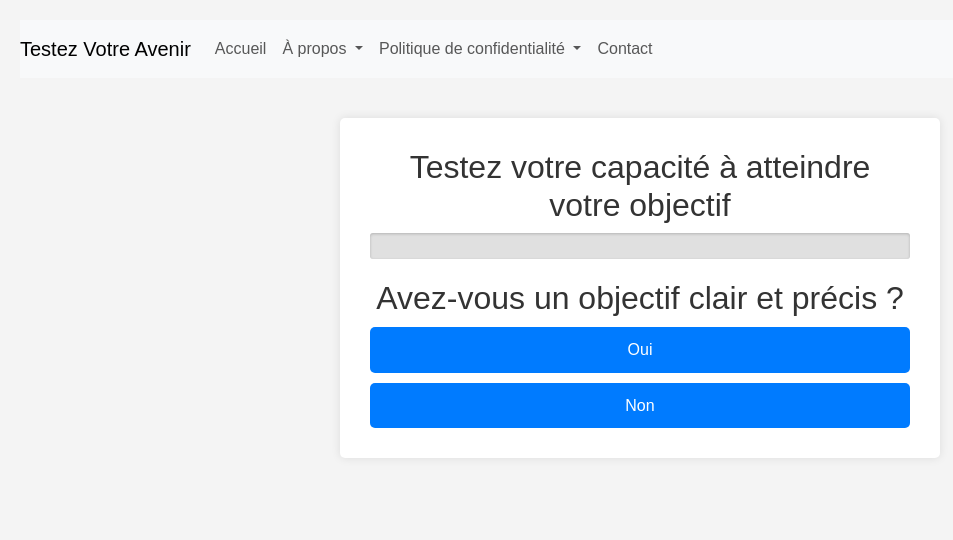
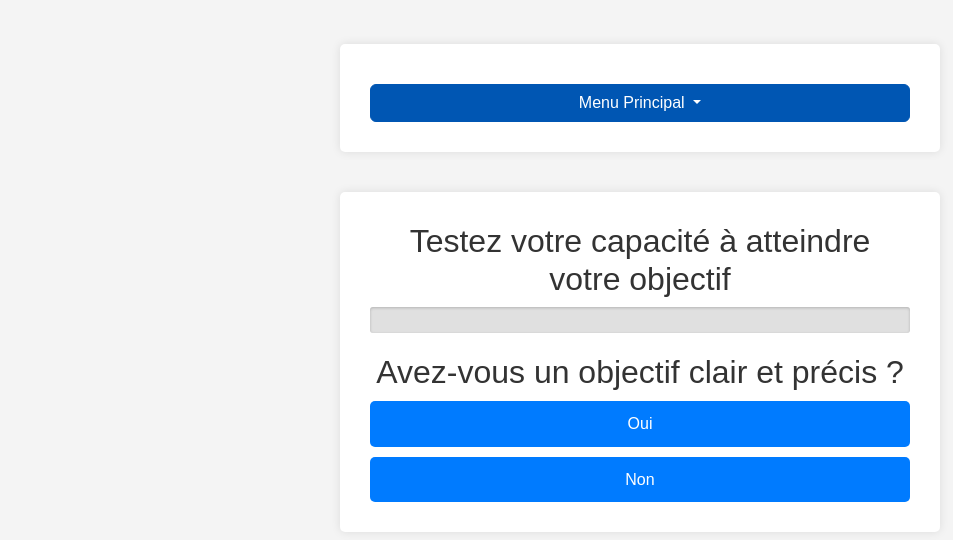
Before and after one commit to babader08/dd, a plain HTML site: page index.html in a window 1280 px wide. Shown: the whole page, without its empty margins (0-953 px from the left). Drawn offline with nearby package versions, Linux system fonts and the light colour scheme.

Commit message:
Update index.html

```diff
--- a/index.html
+++ b/index.html
@@ -88,106 +88,55 @@
           font-size: 14px;
         }
       }
-      /* Empêcher les débordements horizontaux */
-      body {
-        overflow-x: hidden;
+      /* Personnalisation du menu déroulant */
+      .dropdown-menu {
+        min-width: 200px; /* Largeur minimale du menu */
       }
 
-      /* Ajuster la largeur du menu */
-      .navbar-nav {
-        width: 100%;
+      /* Réduire la largeur du menu sur mobile */
+      @media (max-width: 576px) {
+        .dropdown-menu {
+          min-width: 100%; /* Menu plus large sur mobile */
+        }
       }
 
-      .dropdown-menu {
-        width: 100%;
-        box-sizing: border-box;
+      /* Style du bouton pour le menu */
+      .btn-primary {
+        background-color: #0056b3; /* Couleur du bouton */
+        border-color: #0056b3;
       }
 
-      /* Pour les écrans mobiles */
-      @media (max-width: 768px) {
-        .navbar-collapse {
-          width: 100%;
-        }
-
-        .dropdown-menu {
-          width: 100%; /* Assurer que le menu prend toute la largeur de l'écran */
-          position: absolute;
-          left: 0;
-          right: 0;
-          top: 100%;
-          box-sizing: border-box; /* Garder les bordures et padding inclus dans la largeur */
-        }
-
-        .navbar-toggler {
-          background-color: #ffa500; /* Colorie le bouton de menu */
-        }
-
-        .nav-link {
-          font-size: 14px; /* Réduire la taille du texte sur les petits écrans */
-        }
+      /* Ajout d'une ombre légère au bouton */
+      .btn-primary:hover {
+        background-color: #004085;
+        border-color: #003366;
       }
     </style>
     <script src="https://cdnjs.cloudflare.com/ajax/libs/Chart.js/3.7.0/chart.min.js"></script>
   </head>
   <body>
-    <nav class="navbar navbar-expand-lg navbar-light bg-light">
-      <a class="navbar-brand" href="Untitled-1.html">Testez Votre Avenir</a>
-      <button
-        class="navbar-toggler"
-        type="button"
-        data-toggle="collapse"
-        data-target="#navbarNav"
-        aria-controls="navbarNav"
-        aria-expanded="false"
-        aria-label="Toggle navigation"
-      >
-        <span class="navbar-toggler-icon"></span>
-      </button>
-      <div class="collapse navbar-collapse" id="navbarNav">
-        <ul class="navbar-nav">
-          <li class="nav-item active">
-            <a class="nav-link" href="Untitled-1.html">Accueil</a>
+    <div class="container mt-4">
+      <div class="dropdown">
+        <button
+          class="btn btn-primary dropdown-toggle"
+          type="button"
+          id="dropdownMenuButton"
+          data-bs-toggle="dropdown"
+          aria-expanded="false"
+        >
+          Menu Principal
+        </button>
+        <ul class="dropdown-menu" aria-labelledby="dropdownMenuButton">
+          <li><a class="dropdown-item" href="page1.html">À propos</a></li>
+          <li>
+            <a class="dropdown-item" href="page2.html"
+              >Politique de Confidentialité</a
+            >
           </li>
-          <li class="nav-item dropdown">
-            <a
-              class="nav-link dropdown-toggle"
-              href="page1.html"
-              id="navbarDropdown"
-              role="button"
-              data-toggle="dropdown"
-              aria-haspopup="true"
-              aria-expanded="false"
-            >
-              À propos
-            </a>
-            <div class="dropdown-menu" aria-labelledby="navbarDropdown">
-              <a class="dropdown-item" href="#">Notre mission</a>
-              <a class="dropdown-item" href="#">L’équipe</a>
-            </div>
-          </li>
-          <li class="nav-item dropdown">
-            <a
-              class="nav-link dropdown-toggle"
-              href="page2.html"
-              id="navbarDropdownPolicy"
-              role="button"
-              data-toggle="dropdown"
-              aria-haspopup="true"
-              aria-expanded="false"
-            >
-              Politique de confidentialité
-            </a>
-            <div class="dropdown-menu" aria-labelledby="navbarDropdownPolicy">
-              <a class="dropdown-item" href="#">Conditions d'utilisation</a>
-              <a class="dropdown-item" href="#">Politique de cookies</a>
-            </div>
-          </li>
-          <li class="nav-item">
-            <a class="nav-link" href="page3.html">Contact</a>
-          </li>
+          <li><a class="dropdown-item" href="page3.html">Contact</a></li>
         </ul>
       </div>
-    </nav>
+    </div>
 
     <div class="container">
       <h2>Testez votre capacité à atteindre votre objectif</h2>
```
